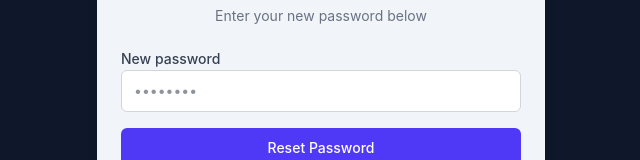
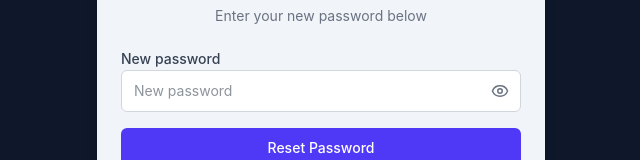
Before and after one commit to youngtalent18/WhyteAfrican_FullStack_Store, a React (Vite) app in the folder frontend/: page /reset-password/1 in a window 1280 px wide. Shown: the part 341-501 px from the top of the page, without its empty margins (319-959 px from the left). Built offline with nearby package versions, Linux system fonts and the light colour scheme; no server answers.

Commit message:
1-added toggles for pass review

```diff
--- a/frontend/src/auth/Login.jsx
+++ b/frontend/src/auth/Login.jsx
@@ -1,4 +1,4 @@
-import { Loader, LogInIcon } from "lucide-react";
+import { Eye, EyeOff, Loader, LogInIcon } from "lucide-react";
 import userStore from "../store/userStore";
 import { useState, useEffect } from "react";
 import api from "../api/axios";
@@ -15,6 +15,7 @@ const Login = ({ setView, setModalOpen }) => {
   const [showResend, setShowResend] = useState(false);
   const [resendLoading, setResendLoading] = useState(false);
   const [cooldown, setCooldown] = useState(0);
+  const [showPassword, setShowPassword] = useState(false);
 
   useEffect(() => {
     if (cooldown <= 0) return;
@@ -114,16 +115,26 @@ const Login = ({ setView, setModalOpen }) => {
             </p>
           </div>
 
+          <div className="relative mt-1">
             <input
-            type="password"
+              type={showPassword ? "text" : "password"}
               value={formData.password}
               onChange={(e) =>
                 setFormData({ ...formData, password: e.target.value })
               }
               required
-            className="w-full px-3 py-2.5 text-sm border border-gray-300 rounded-md mt-1 focus:outline-none focus:ring-2 focus:ring-indigo-400"
-            placeholder="••••••••"
+              className="w-full px-3 py-2.5 pr-10 text-sm border border-gray-300 rounded-md focus:outline-none focus:ring-2 focus:ring-indigo-400"
+              placeholder="Password"
             />
+            <button
+              type="button"
+              onClick={() => setShowPassword((current) => !current)}
+              className="absolute right-3 top-1/2 -translate-y-1/2 text-gray-500 transition hover:text-indigo-500"
+              aria-label={showPassword ? "Hide password" : "Show password"}
+            >
+              {showPassword ? <EyeOff size={18} /> : <Eye size={18} />}
+            </button>
+          </div>
         </div>
 
         {/* LOGIN BUTTON */}
--- a/frontend/src/auth/Reset.jsx
+++ b/frontend/src/auth/Reset.jsx
@@ -2,7 +2,7 @@ import { useState } from "react";
 import { useParams, useNavigate } from "react-router-dom";
 import api from "../api/axios";
 import toast from "react-hot-toast";
-import { Loader2, Lock } from "lucide-react";
+import { Eye, EyeOff, Loader2, Lock } from "lucide-react";
 
 export default function ResetPassword() {
   const { token } = useParams();
@@ -10,6 +10,7 @@ export default function ResetPassword() {
 
   const [password, setPassword] = useState("");
   const [loading, setLoading] = useState(false);
+  const [showPassword, setShowPassword] = useState(false);
 
   const handleReset = async (e) => {
     e.preventDefault();
@@ -72,13 +73,23 @@ export default function ResetPassword() {
               New password
             </label>
 
-            <input
-              type="password"
-              placeholder="••••••••"
-              className="w-full px-3 py-2.5 text-sm rounded-md border border-gray-300 bg-white text-gray-800 focus:outline-none focus:ring-2 focus:ring-indigo-400"
-              value={password}
-              onChange={(e) => setPassword(e.target.value)}
-            />
+            <div className="relative">
+              <input
+                type={showPassword ? "text" : "password"}
+                placeholder="New password"
+                className="w-full px-3 py-2.5 pr-10 text-sm rounded-md border border-gray-300 bg-white text-gray-800 focus:outline-none focus:ring-2 focus:ring-indigo-400"
+                value={password}
+                onChange={(e) => setPassword(e.target.value)}
+              />
+              <button
+                type="button"
+                onClick={() => setShowPassword((current) => !current)}
+                className="absolute right-3 top-1/2 -translate-y-1/2 text-gray-500 transition hover:text-indigo-500"
+                aria-label={showPassword ? "Hide password" : "Show password"}
+              >
+                {showPassword ? <EyeOff size={18} /> : <Eye size={18} />}
+              </button>
+            </div>
           </div>
 
           {/* BUTTON */}
--- a/frontend/src/auth/SignUp.jsx
+++ b/frontend/src/auth/SignUp.jsx
@@ -1,9 +1,11 @@
 import React, { useState } from "react";
-import { Loader, UserPlus } from "lucide-react";
+import { Eye, EyeOff, Loader, UserPlus } from "lucide-react";
 import userStore from "../store/userStore";
 
 const SignUp = ({ setView, setModalOpen }) => {
   const [err, setErr] = useState("");
+  const [showPassword, setShowPassword] = useState(false);
+  const [showConfirmPassword, setShowConfirmPassword] = useState(false);
 
   const [formData, setFormData] = useState({
     name: "",
@@ -119,10 +121,11 @@ const SignUp = ({ setView, setModalOpen }) => {
         {/* PASSWORD */}
         <div>
           <label className="block text-sm font-medium">Password</label>
+          <div className="relative mt-1">
             <input
-            type="password"
-            placeholder="eg: code$-20craze-2006$"
-            className="w-full px-3 py-2 text-sm border border-gray-300 rounded-md mt-1 focus:outline-none focus:ring-2 focus:ring-indigo-400"
+              type={showPassword ? "text" : "password"}
+              placeholder="Create password"
+              className="w-full px-3 py-2 pr-10 text-sm border border-gray-300 rounded-md focus:outline-none focus:ring-2 focus:ring-indigo-400"
               value={formData.password}
               onChange={(e) => {
                 setErr("");
@@ -132,6 +135,15 @@ const SignUp = ({ setView, setModalOpen }) => {
                 }));
               }}
             />
+            <button
+              type="button"
+              onClick={() => setShowPassword((current) => !current)}
+              className="absolute right-3 top-1/2 -translate-y-1/2 text-gray-500 transition hover:text-indigo-500"
+              aria-label={showPassword ? "Hide password" : "Show password"}
+            >
+              {showPassword ? <EyeOff size={18} /> : <Eye size={18} />}
+            </button>
+          </div>
         </div>
 
         {/* CONFIRM PASSWORD */}
@@ -139,9 +151,10 @@ const SignUp = ({ setView, setModalOpen }) => {
           <label className="block text-sm font-medium">
             Confirm Password
           </label>
+          <div className="relative mt-1">
             <input
-            type="password"
-            className="w-full px-3 py-2 text-sm border border-gray-300 rounded-md mt-1 focus:outline-none focus:ring-2 focus:ring-indigo-400"
+              type={showConfirmPassword ? "text" : "password"}
+              className="w-full px-3 py-2 pr-10 text-sm border border-gray-300 rounded-md focus:outline-none focus:ring-2 focus:ring-indigo-400"
               value={formData.confirmPassword}
               onChange={(e) => {
                 setErr("");
@@ -151,6 +164,19 @@ const SignUp = ({ setView, setModalOpen }) => {
                 }));
               }}
             />
+            <button
+              type="button"
+              onClick={() => setShowConfirmPassword((current) => !current)}
+              className="absolute right-3 top-1/2 -translate-y-1/2 text-gray-500 transition hover:text-indigo-500"
+              aria-label={
+                showConfirmPassword
+                  ? "Hide confirm password"
+                  : "Show confirm password"
+              }
+            >
+              {showConfirmPassword ? <EyeOff size={18} /> : <Eye size={18} />}
+            </button>
+          </div>
         </div>
 
         {/* BUTTON */}
```
Lines whose indentation alone changed are shown as unchanged.
